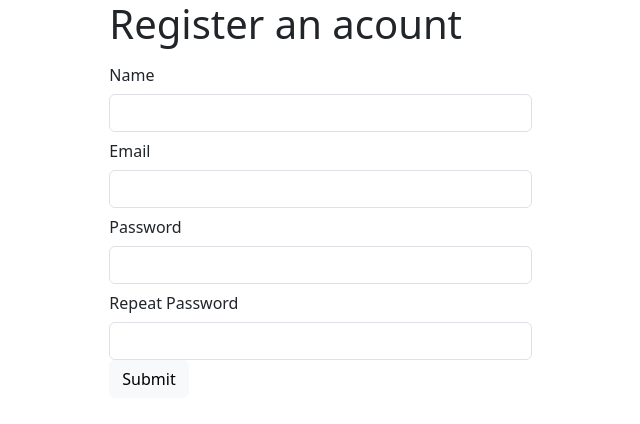
After one commit to greg-gla/whisky, a Django app: page /whisky/register/ in a window 1280 px wide. The commit adds this page. Shown: the top 424 px of the page, without its empty margins (108-748 px from the left). Run offline with Django 3.2, Linux system fonts and the light colour scheme; some libraries are stand-ins or nearby versions.

Commit message:
The login and registration pages are complete

```diff
--- /dev/null
+++ b/pages/urls.py
@@ -0,0 +1,12 @@
+from django.urls import path
+from pages import views
+
+app_name = 'whisky'
+
+urlpatterns = [
+    path('', views.IndexView, name='index'),
+    path('register/', views.register, name='register'),
+    path('login/', views.user_login, name='login'),
+    # path('logout/', views.user_logout, name='logout'),
+
+]
--- a/pages/views.py
+++ b/pages/views.py
@@ -1,7 +1,65 @@
 from django.shortcuts import render
 from django.views.generic import View
 
+
 # Create your views here.
 class IndexView(View):
-	def get(self, request, **kwargs):
-		return render(request, 'pages/index.html')
+    def get(self, request, **kwargs):
+        return render(request, 'pages/index.html')
+
+
+def register(request):
+    # registered = False
+    # if request.method == 'POST':
+    #     user_form = UserForm(request.POST)
+    #     profile_form = UserProfileForm(request.POST)
+	#
+    #     if user_form.is_valid() and profile_form.is_valid():
+    #         user = user_form.save(commit=False)
+	#
+    #         user.set_password(user.password)
+    #         user.save()
+	#
+    #         profile = profile_form.save(commit=False)
+    #         profile.user = user
+	#
+    #         if 'picture' in request.FILES:
+    #             profile.picture = request.FILES['picture']
+	#
+    #         profile.save()
+    #         registered = True
+    #     else:
+    #         print(user_form.errors, profile_form.errors)
+    # else:
+    #     user_form = UserForm()
+    #     profile_form = UserProfileForm()
+
+    return render(request,'pages/registration.html')
+                  # context={'user_form': user_form,
+                  #          'profile_form': profile_form,
+                  #          'registered': registered})
+
+
+def user_login(request):
+    # if request.method == 'POST':
+    #     username = request.POST.get('username')
+    #     password = request.POST.get('password')
+    #     user = authenticate(username=username, password=password)
+	#
+    #     if user:
+    #         if user.is_active:
+    #             login(request, user)
+    #             return redirect(reverse('rango:index'))
+    #         else:
+    #             return HttpResponse("Your Rango account is disabled.")
+    #     else:
+    #         print(f"Invalid login details: {username}, {password}")
+    #         return HttpResponse("Invalid login details supplied.")
+    # else:
+        return render(request, 'pages/login.html')
+
+
+# @login_required
+# def user_logout(request):
+#     logout(request)
+#     return redirect(reverse('rango:index'))
--- a/templates/pages/index.html
+++ b/templates/pages/index.html
@@ -2,4 +2,6 @@
 {% block title %} UXInventory - Home {% endblock %}
 {% block content %}
 <h1>Index Page</h1>
+            <li><a href="{% url 'whisky:register' %}">Sign Up</a></li>
+            <li><a href="{% url 'whisky:login' %}">Login</a></li>
 {% endblock %}
--- /dev/null
+++ b/templates/pages/registration.html
@@ -0,0 +1,41 @@
+<!DOCTYPE html>
+<html>
+
+<head>
+    <meta charset="utf-8">
+    <meta name="viewport" content="width=device-width, initial-scale=1.0, shrink-to-fit=no">
+    <title>Untitled</title>
+    <link rel="stylesheet" href="/static/bootstrap/css/bootstrap.min.css">
+    <link rel="stylesheet" href="/static/css/Google-Style-Login.css">
+    <link rel="stylesheet" href="/static/css/Pretty-Registration-Form.css">
+    <link rel="stylesheet" href="/static/css/styles.css">
+</head>
+
+<body>
+    <div class="row register-form">
+        <div class="col-md-8 offset-md-2">
+            <form class="custom-form">
+                <h1>Register an acount</h1>
+                <div class="form-row form-group">
+                    <div class="col-sm-4 label-column"><label class="col-form-label" for="name-input-field">Name </label></div>
+                    <div class="col-sm-6 input-column"><input class="form-control" type="text"></div>
+                </div>
+                <div class="form-row form-group">
+                    <div class="col-sm-4 label-column"><label class="col-form-label" for="email-input-field">Email </label></div>
+                    <div class="col-sm-6 input-column"><input class="form-control" type="email"></div>
+                </div>
+                <div class="form-row form-group">
+                    <div class="col-sm-4 label-column"><label class="col-form-label" for="pawssword-input-field">Password </label></div>
+                    <div class="col-sm-6 input-column"><input class="form-control" type="password"></div>
+                </div>
+                <div class="form-row form-group">
+                    <div class="col-sm-4 label-column"><label class="col-form-label" for="repeat-pawssword-input-field">Repeat Password </label></div>
+                    <div class="col-sm-6 input-column"><input class="form-control" type="password"></div>
+                </div><button class="btn btn-light submit-button" type="button">Submit</button></form>
+        </div>
+    </div>
+    <script src="/static/js/jquery.min.js"></script>
+    <script src="/static/bootstrap/js/bootstrap.min.js"></script>
+</body>
+
+</html>
--- a/whisky/urls.py
+++ b/whisky/urls.py
@@ -15,12 +15,17 @@ Including another URLconf
 """
 from django.contrib import admin
 from django.urls import path
+from django.urls import include
+from pages import views
+from django.conf import settings
+from django.conf.urls.static import static
 
-from pages.views import(
-	IndexView,
+from pages.views import (
+    IndexView,
 )
 
 urlpatterns = [
-	path('', IndexView.as_view(), name='home'),
-    path('admin/', admin.site.urls),
-]
+                  path('', IndexView.as_view(), name='home'),
+                  path('whisky/', include('pages.urls')),
+                  path('admin/', admin.site.urls),
+              ] + static(settings.STATIC_URL, document_root=settings.STATIC_ROOT)
```
Also changed, not shown: templates/pages/login.html (added, +27 -0 lines), whisky/settings.py (+5 -3 lines).
